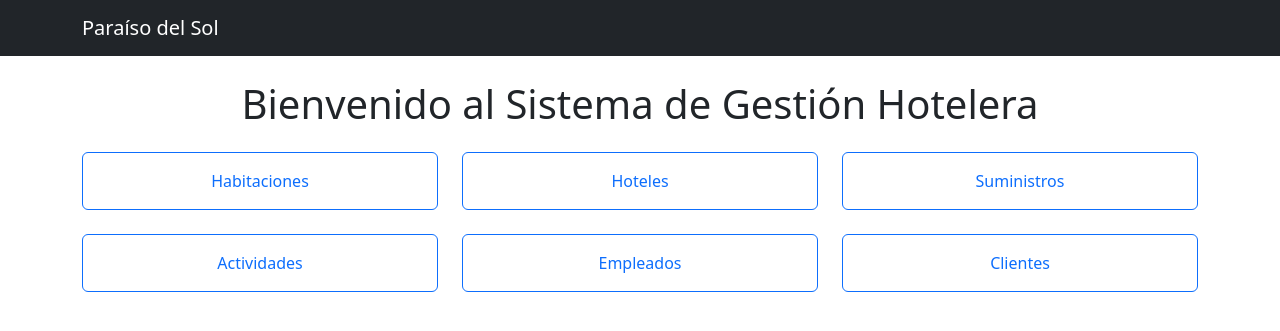
After one commit to jonathancortesfide/SC_404_Proyecto_Final, a Django app: page / in a window 1280 px wide. The commit adds this page. Shown: the top 331 px of the page. Run offline with Django 5.2, Linux system fonts and the light colour scheme; some libraries are stand-ins or nearby versions.

```diff
--- a/ProyectoFinal/ProyectoFinal/urls.py
+++ b/ProyectoFinal/ProyectoFinal/urls.py
@@ -1,13 +1,14 @@
 from django.contrib import admin
 from django.urls import path, include
+from django.views.generic import TemplateView
 
 urlpatterns = [
+    path('', TemplateView.as_view(template_name="home.html"), name='home'),
+    path('rooms/', include('rooms.urls')),
+    path('hotels/', include('hotels.urls')),
+    # path('employees/', include('employees.urls')),
+    # path('customers/', include('customers.urls')),
+    # path('supplies/', include('supplies.urls')),
+    # path('activities/', include('activities.urls')),
     path('admin/', admin.site.urls),
-    path('reservations/', include('reservations.urls')),
-    path('activities/', include('activities.urls')),
-    path('hotels/', include('hotels.urls')),
-    path('rooms/', include('rooms.urls')),
-    path('employees/', include('employees.urls')),
-    path('supplies/', include('supplies.urls')),
-    path('users/', include('users.urls')),
 ]
--- a/ProyectoFinal/rooms/views.py
+++ b/ProyectoFinal/rooms/views.py
@@ -17,7 +17,7 @@ class RoomCreateView(CreateView):
 
 class RoomUpdateView(UpdateView):
     model = Room
-    fields = ['number', 'room_type', 'price']
+    fields = ['hotel', 'room_category', 'beds_qty', 'price']
     template_name = 'rooms/room_form.html'
     success_url = reverse_lazy('rooms:room_list')
 
--- /dev/null
+++ b/ProyectoFinal/templates/base.html
@@ -0,0 +1,28 @@
+{% load static %}
+<!DOCTYPE html>
+<html lang="es">
+<head>
+  <meta charset="UTF-8">
+  <title>{% block title %}Sistema Hotelero{% endblock %}</title>
+  <meta name="viewport" content="width=device-width, initial-scale=1">
+
+  <link href="https://cdn.jsdelivr.net/npm/bootstrap@5.3.3/dist/css/bootstrap.min.css" rel="stylesheet">
+
+  <link rel="stylesheet" href="{% static 'css/styles.css' %}">
+</head>
+<body>
+
+  <nav class="navbar navbar-expand-lg navbar-dark bg-dark">
+    <div class="container">
+      <a class="navbar-brand" href="{% url 'home' %}">Paraíso del Sol</a>
+    </div>
+  </nav>
+
+  <main class="container mt-4">
+    {% block content %}
+    {% endblock %}
+  </main>
+
+  <script src="https://cdn.jsdelivr.net/npm/bootstrap@5.3.3/dist/js/bootstrap.bundle.min.js"></script>
+</body>
+</html>
--- /dev/null
+++ b/ProyectoFinal/templates/home.html
@@ -0,0 +1,29 @@
+{% extends 'base.html' %}
+
+{% block title %}Inicio{% endblock %}
+
+{% block content %}
+<div class="text-center">
+  <h1 class="mb-4">Bienvenido al Sistema de Gestión Hotelera</h1>
+  <div class="row row-cols-1 row-cols-md-3 g-4">
+    <div class="col">
+      <a href="/rooms/" class="btn btn-outline-primary w-100 py-3">Habitaciones</a>
+    </div>
+    <div class="col">
+      <a href="/hotels/" class="btn btn-outline-primary w-100 py-3">Hoteles</a>
+    </div>
+    <div class="col">
+      <a href="/supplies/" class="btn btn-outline-primary w-100 py-3">Suministros</a>
+    </div>
+    <div class="col">
+      <a href="/activities/" class="btn btn-outline-primary w-100 py-3">Actividades</a>
+    </div>
+    <div class="col">
+      <a href="/employees/" class="btn btn-outline-primary w-100 py-3">Empleados</a>
+    </div>
+    <div class="col">
+      <a href="/customers/" class="btn btn-outline-primary w-100 py-3">Clientes</a>
+    </div>
+  </div>
+</div>
+{% endblock %}
```
Also changed, not shown: ProyectoFinal/ProyectoFinal/settings.py (+7 -1 lines), ProyectoFinal/rooms/templates/rooms/room_form.html (+21 -1 lines), ProyectoFinal/rooms/templates/rooms/room_list.html (+26 -16 lines), ProyectoFinal/db.sqlite3, README.md.
